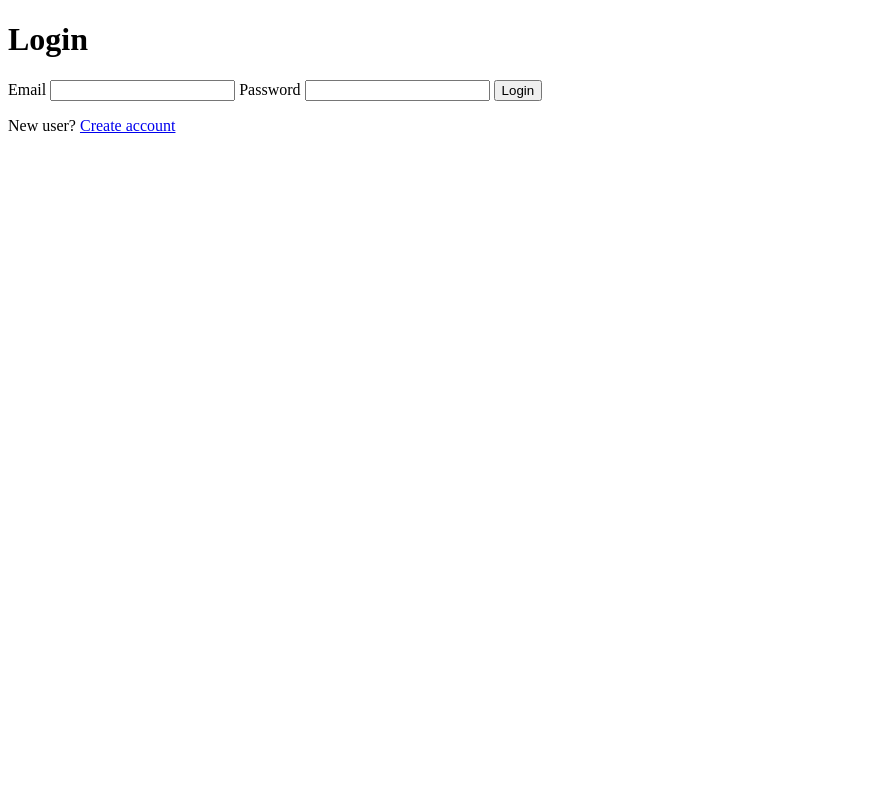
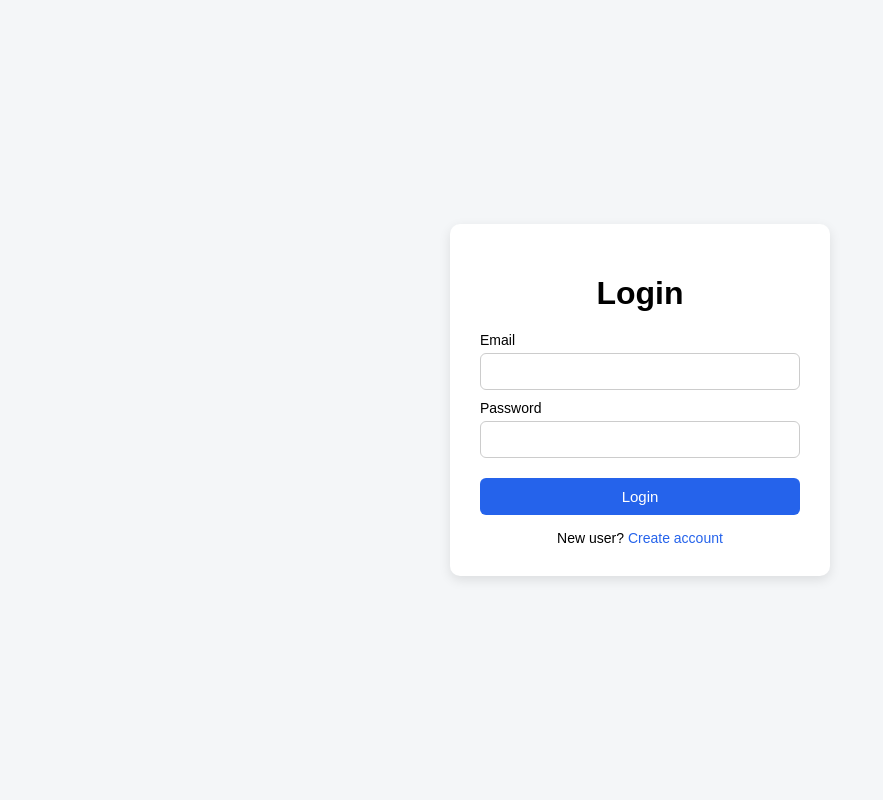
Before and after one commit to benkim0/ISC329-Budget-App, a Flask app: page /login in a window 1280 px wide. Shown: the whole page, without its empty margins (0-883 px from the left). Run offline with Flask 3, Linux system fonts and the light colour scheme.

Commit message:
GUI Design 5/5

```diff
--- a/templates/login.html
+++ b/templates/login.html
@@ -2,20 +2,82 @@
 <html lang="en">
 <head>
     <meta charset="UTF-8">
-    <title>Title</title>
+    <title>Login</title>
+    <style>
+        body {
+            font-family: Arial, sans-serif;
+            background: #f4f6f8;
+            display: flex;
+            justify-content: center;
+            align-items: center;
+            height: 100vh;
+            margin: 0;
+        }
+        .login-box {
+            background: white;
+            padding: 30px;
+            border-radius: 10px;
+            width: 320px;
+            box-shadow: 0 4px 12px rgba(0,0,0,0.1);
+        }
+        h1 {
+            text-align: center;
+            margin-bottom: 20px;
+        }
+        label {
+            display: block;
+            margin-top: 10px;
+            font-size: 14px;
+        }
+        input {
+            width: 100%;
+            padding: 10px;
+            margin-top: 5px;
+            border: 1px solid #ccc;
+            border-radius: 6px;
+            box-sizing: border-box;
+        }
+        button {
+            width: 100%;
+            margin-top: 20px;
+            padding: 10px;
+            border: none;
+            background: #2563eb;
+            color: white;
+            border-radius: 6px;
+            cursor: pointer;
+            font-size: 15px;
+        }
+        button:hover {
+            background: #1d4ed8;
+        }
+        .signup {
+            text-align: center;
+            margin-top: 15px;
+            font-size: 14px;
+        }
+        .signup a {
+            color: #2563eb;
+            text-decoration: none;
+        }
+        .signup a:hover {
+            text-decoration: underline;
+        }
+    </style>
 </head>
 <body>
+<div class="login-box">
     <h1>Login</h1>
     <form method="POST">
         <label>Email</label>
-      <input type="text" name="email">
+        <input type="text" name="email" required>
         <label>Password</label>
-      <input type="password" name="password">
-
+        <input type="password" name="password" required>
         <button type="submit">Login</button>
     </form>
-  <p>
+    <div class="signup">
         New user? <a href="/signup">Create account</a>
-  </p>
+    </div>
+</div>
 </body>
 </html>
```
Lines whose indentation alone changed are shown as unchanged.
